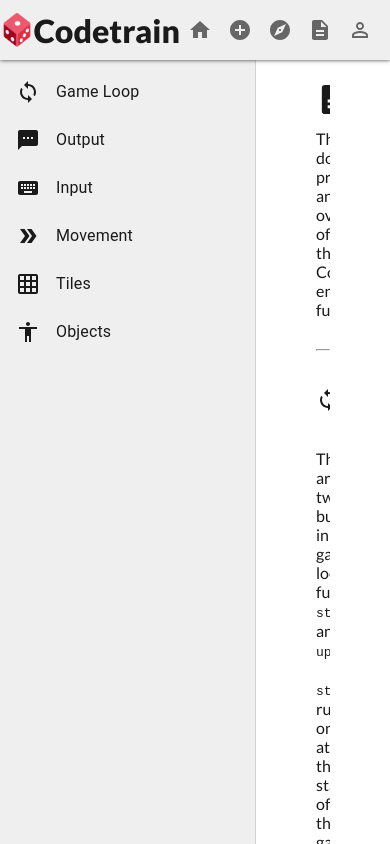
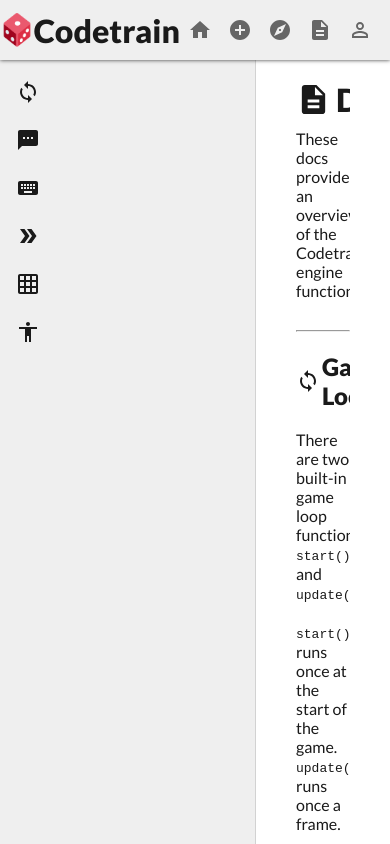
Before and after one commit to LearnCodeOrg/codetrain, a Next.js app: page /docs in a window 390 px wide. Shown: the top 844 px of the page. Built offline with nearby package versions, Linux system fonts and the light colour scheme; no server answers; the database is empty.

Commit message:
Improve docs page responsiveness.

```diff
--- a/styles/globals.css
+++ b/styles/globals.css
@@ -89,6 +89,18 @@ button, .SnackbarItem-message, .MuiPaper-root * {
   min-height: 48px;
 }
 
+@media (max-width: 576px) {
+  .MuiDrawer-root, .MuiDrawer-root .MuiPaper-root {
+    width: 56px;
+  }
+  .MuiDrawer-root .MuiButtonBase-root {
+    height: 48px;
+  }
+  .MuiDrawer-root .MuiButtonBase-root .MuiListItemText-root {
+    display: none;
+  }
+}
+
 :root {
   --white: #ffffff;
   --blue: #2196f3;
--- a/styles/pages/Docs.module.css
+++ b/styles/pages/Docs.module.css
@@ -63,3 +63,9 @@
   position: relative;
   bottom: 60px;
 }
+
+@media (max-width: 576px) {
+  .content {
+    margin: 0 20px;
+  }
+}
```
